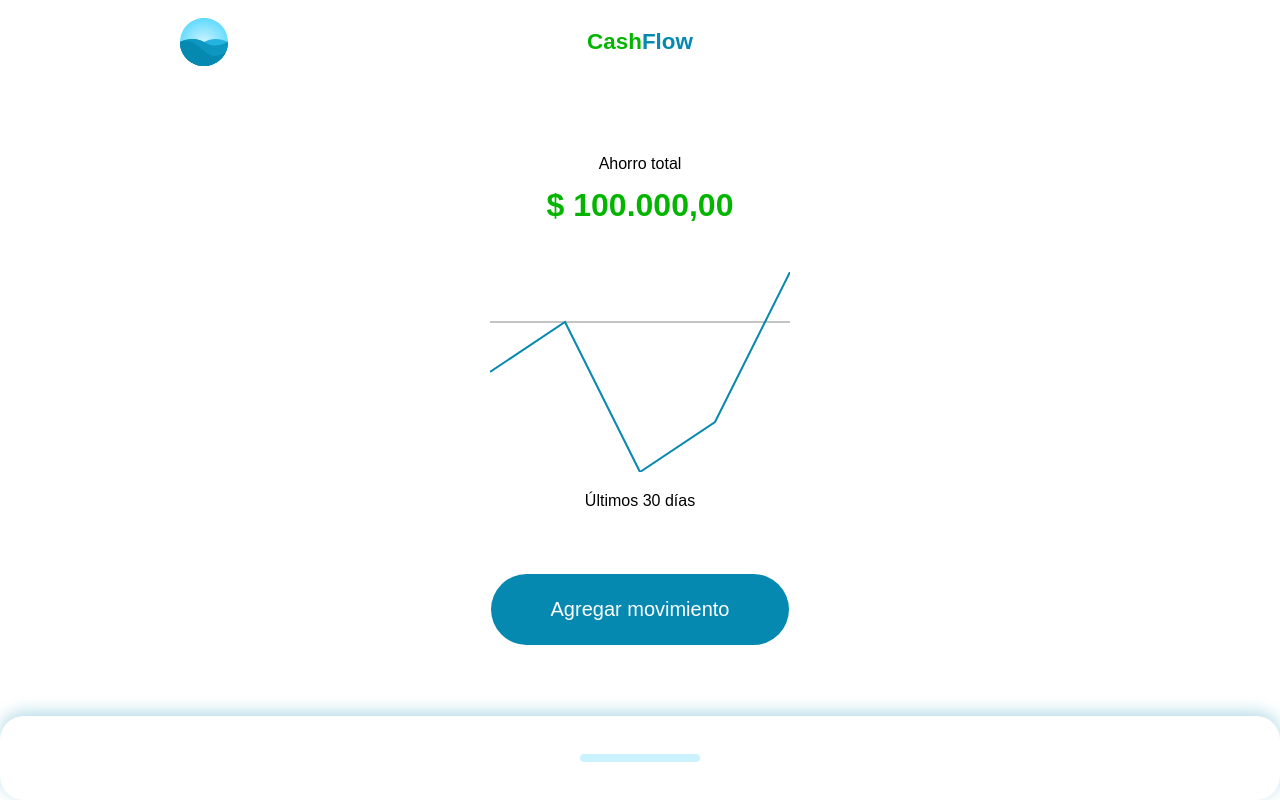
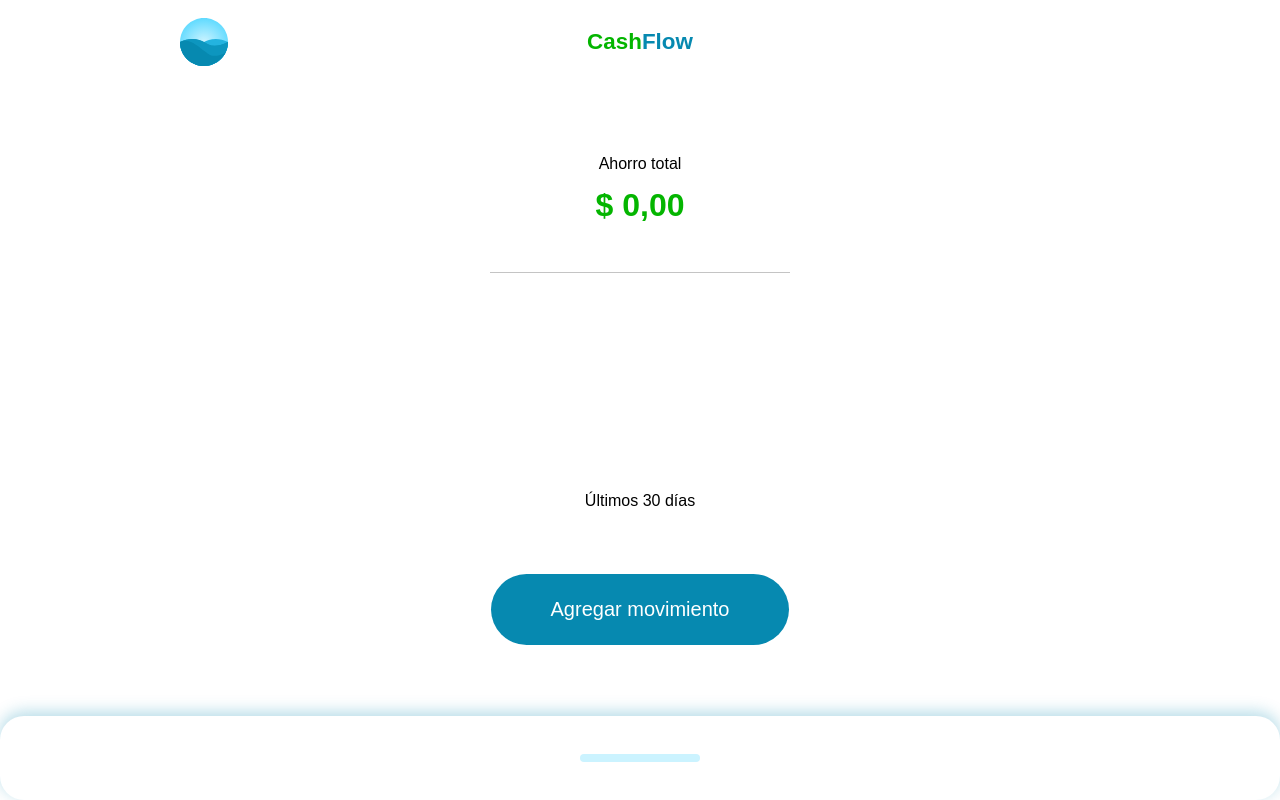
Before and after one commit to JairoDuenas/cash-flow-Vue, a Vue app: page / in a window 1280 px wide. Built offline with nearby package versions, Linux system fonts and the light colour scheme.

Commit message:
Persistencia del modelo

```diff
--- a/src/components/Action.vue
+++ b/src/components/Action.vue
@@ -53,6 +53,10 @@
     time: new Date(),
     id: new Date(),
   });
+  title.value = "";
+  description.value = "";
+  amount.value = 0;
+  movementType.value = "Ingreso";
 };
 </script>
 
--- a/src/components/Home.vue
+++ b/src/components/Home.vue
@@ -8,7 +8,7 @@
       <Resume
         :total-label="'Ahorro total'"
         :label="label"
-        :total-amount="100000"
+        :total-amount="totalAmount"
         :amount="amount"
       >
         <template #graphic>
@@ -46,78 +46,7 @@
     return {
       label: null,
       amount: null,
-      movements: [
-        {
-          id: 0,
-          title: "Movimiento 1",
-          description: "Lorem ipsum dolor sit amet",
-          amount: 100,
-          time: new Date("02-07-2022"),
-        },
-        {
-          id: 1,
-          title: "Movimiento 2",
-          description: "Lorem ipsum dolor sit amet",
-          amount: 200,
-          time: new Date("02-07-2022"),
-        },
-        {
-          id: 2,
-          title: "Movimiento 3",
-          description: "Lorem ipsum dolor sit amet",
-          amount: 500,
-          time: new Date("03-07-2022"),
-        },
-        {
-          id: 3,
-          title: "Movimiento 4",
-          description: "Lorem ipsum dolor sit amet",
-          amount: 200,
-          time: new Date("03-07-2022"),
-        },
-        {
-          id: 4,
-          title: "Movimiento 5",
-          description: "Lorem ipsum dolor sit amet",
-          amount: -400,
-          time: new Date("05-07-2022"),
-        },
-        {
-          id: 5,
-          title: "Movimiento 6",
-          description: "Lorem ipsum dolor sit amet",
-          amount: -600,
-          time: new Date("05-07-2022"),
-        },
-        {
-          id: 6,
-          title: "Movimiento 7",
-          description: "Lorem ipsum dolor sit amet",
-          amount: -300,
-          time: new Date("10-07-2022"),
-        },
-        {
-          id: 7,
-          title: "Movimiento 8",
-          description: "Lorem ipsum dolor sit amet",
-          amount: 100,
-          time: new Date("10-07-2022"),
-        },
-        {
-          id: 8,
-          title: "Movimiento 9",
-          description: "Lorem ipsum dolor sit amet",
-          amount: 300,
-          time: new Date("11-07-2022"),
-        },
-        {
-          id: 9,
-          title: "Movimiento 10",
-          description: "Lorem ipsum dolor sit amet",
-          amount: 500,
-          time: new Date("11-07-2022"),
-        },
-      ],
+      movements: [],
     };
   },
   computed: {
@@ -137,14 +66,34 @@
         }, 0);
       });
     },
+    totalAmount() {
+      return this.movements.reduce((suma, m) => {
+        return suma + m.amount;
+      }, 0);
+    },
   },
+
+  mounted() {
+    const movements = JSON.parse(localStorage.getItem("movements"));
+    if (Array.isArray(movements)) {
+      this.movements = movements?.map((m) => {
+        return { ...m, time: new Date(m.time) };
+      });
+    }
+  },
+
   methods: {
     create(movement) {
       this.movements.push(movement);
+      this.save();
     },
     remove(id) {
       const index = this.movements.findIndex((m) => m.id === id);
       this.movements.splice(index, 1);
+      this.save();
+    },
+    save() {
+      localStorage.setItem("movements", JSON.stringify(this.movements));
     },
   },
 };
```
